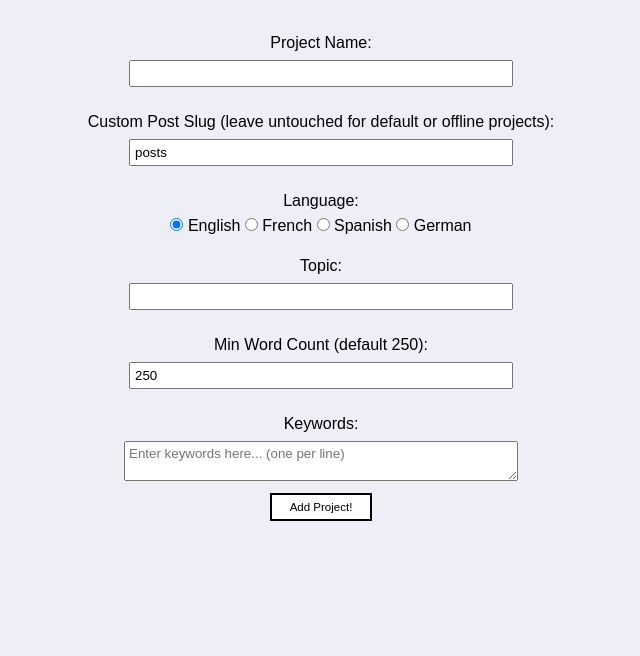
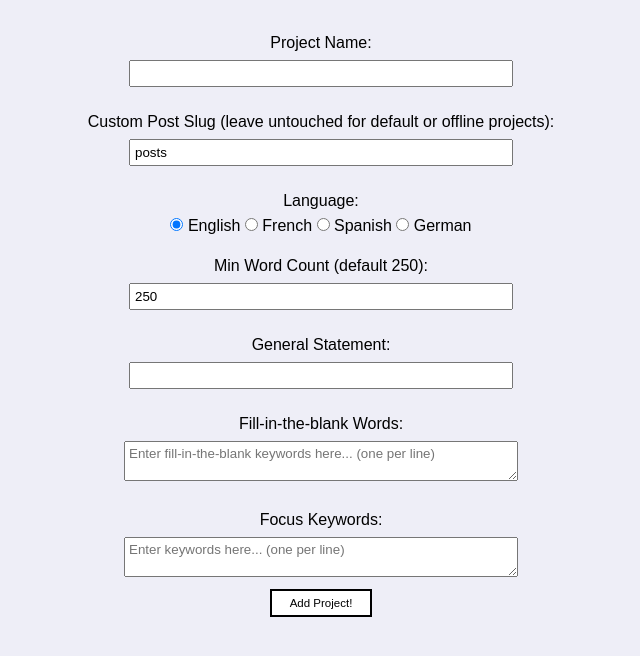
Before and after one commit to ratcht/ai-blog-generator, a Flask app: page /add/project/keywords?index=0 in a window 1280 px wide. Shown: the top 656 px of the page, without its empty margins (319-959 px from the left). Run offline with Flask 3, Linux system fonts and the light colour scheme.

Commit message:
all changes

```diff
--- a/app.py
+++ b/app.py
@@ -148,13 +148,17 @@ def add_project_keywords():
 
   if request.method == "POST":
     name = request.form['name']
-    topic = request.form['topic']
-    keywords_list = request.form['keywords'].split('\n')
+    general_statement = request.form['general-statement']
+    fill_blanks = request.form['fill-blank'].split('\r\n')
+    print(fill_blanks)
+
+    keywords_list = request.form['keywords'].split('\r\n')
     language = Language(request.form['language'])
     min_word_count = int(request.form['wordcount'])
     # parse keywords into array
     new_project = Project(name, ProjectType.KEYWORDS, 0, language)
-    new_project.topic = topic
+    new_project.general_statement = general_statement
+    new_project.fill_blanks = fill_blanks
     new_project.keywords_dynamic=keywords_list
     new_project.min_word_count=min_word_count
     new_project.slug = request.form['slug']
--- a/files/gptapi.py
+++ b/files/gptapi.py
@@ -32,14 +32,15 @@ with open(abs_file_path) as f:
 # openai.api_key = api_key
 
 
-def generate_text_by_keywords(topic: str, keywords: str, language: str, min_word_count: int):
+def generate_text_by_keywords(general_statement: str, fill_blank: str, keywords: str, language: str, min_word_count: int):
   intro_word_count = 0.2*min_word_count
   body_word_count=0.6*min_word_count
   conclusion_word_count=0.2*min_word_count
+  print("TItle: "+general_statement+" "+fill_blank)
 
-  blog_intro = generate_text("Write the opening to a personal blog page about " + topic+ " that includes the keyword(s) (but is not soley focused on): " + keywords+ ". The blog must be in the language: " + language+". The blog must be around the word count: "+str(intro_word_count)+". You do not need to introduce the blog itself, just open the post. Do not say 'welcome to my blog'.")
-  blog_body = generate_text("Write the body section of a personal blog for the introduction: '" +blog_intro +"'. The blog body must be about " + topic+ " that includes the keyword (but is not soley focused on): " + keywords+ ". The blog must be in the language: " + language+". The blog must be around the word count: "+str(body_word_count))
-  blog_conclusion = generate_text("Write the conclusion section of a personal blog, without saying 'in conclusion' or anything similar, for the introduction: '" +blog_intro +"'. The blog body must be about " + topic+ " that includes the keyword (but is not soley focused on): " + keywords+ ". The blog must be in the language: " + language+". The blog must be around the word count: "+str(conclusion_word_count))
+  blog_intro = generate_text("Write the opening to a personal blog on the title: " + general_statement+" "+fill_blank +" that includes the keyword(s) (but is not soley focused on): " + keywords+ ". The blog must be in the language: " + language+". The blog must be around the word count: "+str(intro_word_count)+". You do not need to introduce the blog itself, just open the post. Do not say 'welcome to my blog'.")
+  blog_body = generate_text("Write the body section of a personal blog for the introduction: '" +blog_intro +"'. The blog body must be on the title: " + general_statement+" "+fill_blank +" that includes the keyword (but is not soley focused on): " + keywords+ ". The blog must be in the language: " + language+". The blog must be around the word count: "+str(body_word_count))
+  blog_conclusion = generate_text("Write the conclusion section of a personal blog, without saying 'in conclusion' or anything similar, for the introduction: '" +blog_intro +"'. The blog body must be on the title: " + general_statement+" "+fill_blank +" that includes the keyword (but is not soley focused on): " + keywords+ ". The blog must be in the language: " + language+". The blog must be around the word count: "+str(conclusion_word_count))
 
   headers_list=generate_headers(blog_body).split('\n')
 
@@ -50,7 +51,7 @@ def generate_text_by_keywords(topic: str, keywords: str, language: str, min_word
   for index, para in enumerate(blog_body_list):
     header=""
     if len(headers_list)>index:
-      header = "<h2>"+headers_list[index]+"</h2>"
+      header = "<h2>"+headers_list[index].replace('-','')+"</h2>"
     blog_body_completed+=(header+"\n"+para+"\n\n")
 
 
--- a/files/upload.py
+++ b/files/upload.py
@@ -17,7 +17,7 @@ def upload_post(type: StatusType, name, blog_text, website_url ="", login="", pa
 
 
 def wp_upload(name, blog_text, website_url, login, password, slug):
-  print("WP Upload!")
+  print("Waiting for WP")
   # username="chatgpt2023"
   # password="syr7 2saN DGs8 2ktF NwFP frnJ"
 
@@ -36,6 +36,8 @@ def wp_upload(name, blog_text, website_url, login, password, slug):
   'categories': 5 # category ID
   }
   response = requests.post(url , headers=header, json=post)
+  print("WP Upload!")
+
 
 
 
--- a/static/css/index.css
+++ b/static/css/index.css
@@ -23,7 +23,7 @@ input:focus {
   border: 3px solid #555;
 }
 
-#keywords{
+#keywords, #fill-blank{
   width: 30vw;
   padding: 4px 4px;
   margin: 8px 0;
--- a/templates/create-project-keywords.html
+++ b/templates/create-project-keywords.html
@@ -23,13 +23,20 @@
         <input type="radio" id="german" name="language" value="German"style="width:auto;">
         <label for="german">German  </label><br><br>
 
-        <label for="topic">Topic:</label><br>
-        <input type="text" id="topic" name="topic"><br><br>
+
         <label for="topic">Min Word Count (default 250):</label><br>
         <input type="number" id="wordcount" name="wordcount" value="250"><br><br>
-        <label for="keywords">Keywords:</label><br>
+        <label for="general-statement">General Statement:</label><br>
+        <input type="text" id="general-statement" name="general-statement"><br><br>
+        <label for="keywords">Fill-in-the-blank Words:</label><br>
+
       </form>
-      <textarea id="keywords" name="keywords" form="create-project" placeholder="Enter keywords here... (one per line)"></textarea>
+      <textarea id="fill-blank" name="fill-blank" form="create-project" placeholder="Enter fill-in-the-blank keywords here... (one per line)"></textarea><br><br>
+
+      <label for="keywords">Focus Keywords:</label><br>
+      <textarea id="keywords" name="keywords" form="create-project" placeholder="Enter keywords here... (one per line)"></textarea><br>
+
+
       <div" class="button-wrapper">
         <button form="create-project" type="submit" class="generate-button">Add Project!</button>
       </div>
```
Also changed, not shown: files/scripts.py (+9 -8 lines).
